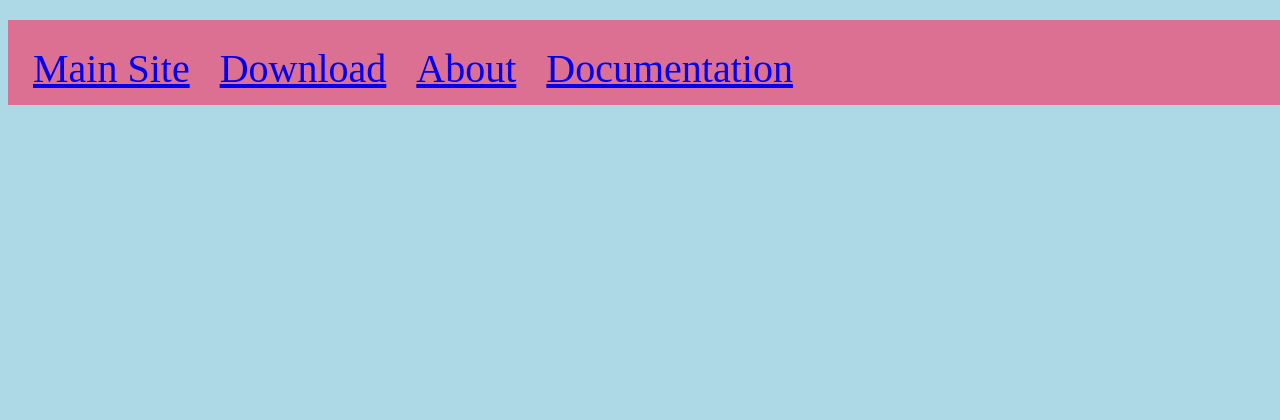
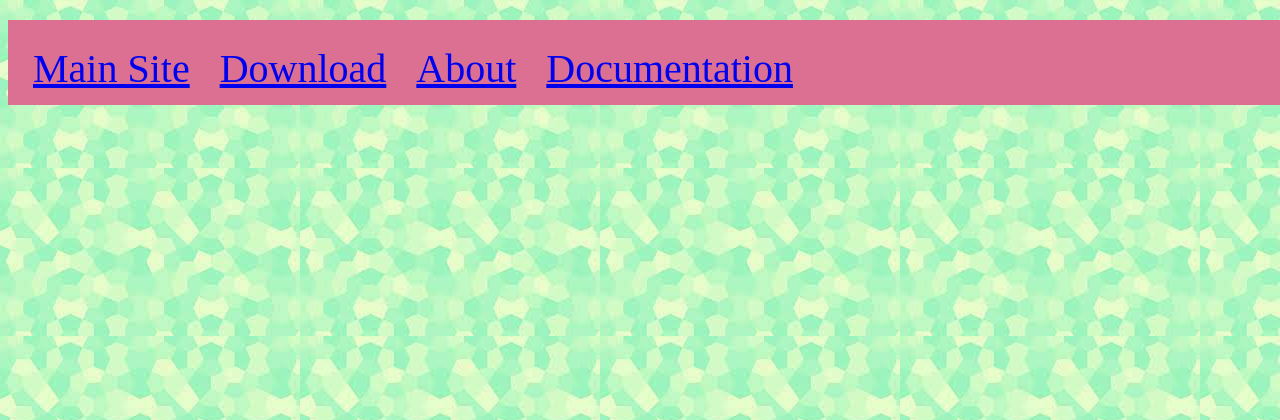
Before and after one commit to BPEssentialsX/Docs, a PHP site: page /About.html in a window 1280 px wide; the page is wider, and only the part inside the window is pictured. Shown: the top 420 px of that part. Run offline with PHP 8.4, Linux system fonts and the light colour scheme.

Commit message:
Update style.css

```diff
--- a/style.css
+++ b/style.css
@@ -2,7 +2,7 @@
 body
 {
 
-
+    background-image: url("jpeg.jpg");
     background-color: lightblue;
 }
 
```
